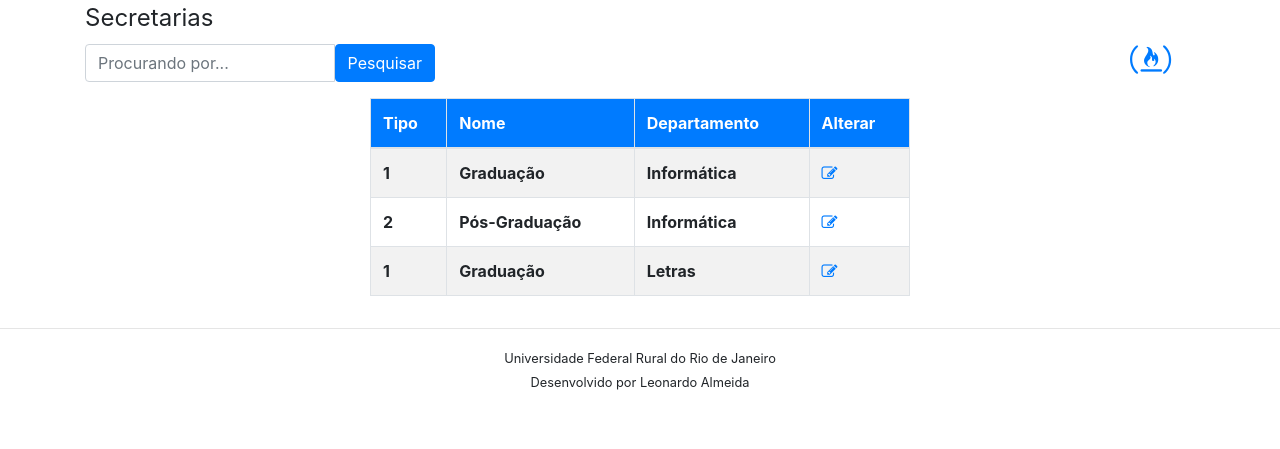
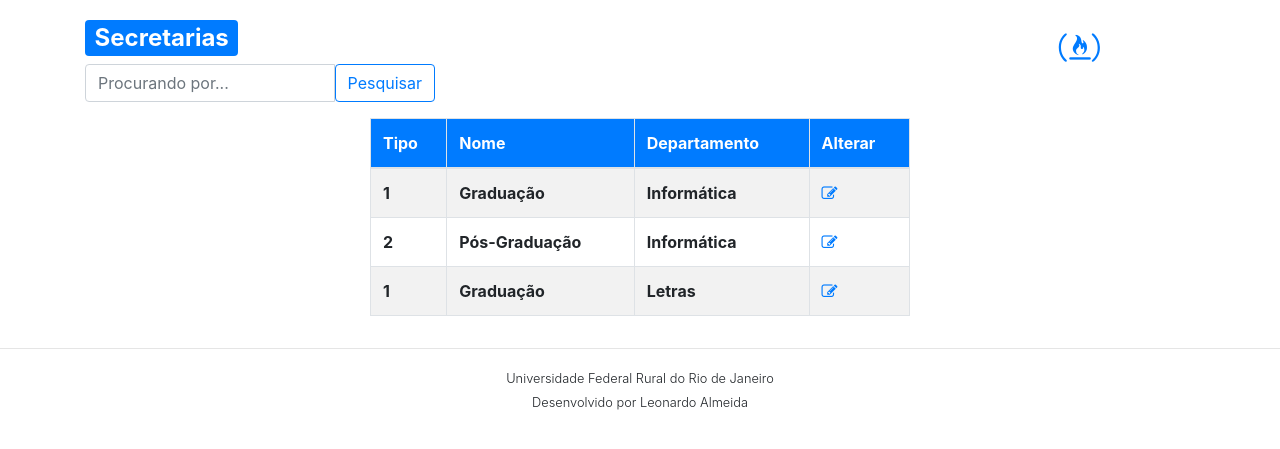
Before and after one commit to argos0676/DRCA_Django, a Django app: page /secretarias in a window 1280 px wide. Shown: the part 56-505 px from the top of the page. Run offline with Django 3.2, Linux system fonts and the light colour scheme; data comes from the database, SQL or seed files in the repository; lists and menus that the app fills with data are empty; parts of the project's set-up code (start-up, migrations or seed data) failed here and were passed over; some libraries are stand-ins or nearby versions.

Commit message:
html changes

```diff
--- a/core/templates/base.html
+++ b/core/templates/base.html
@@ -12,14 +12,7 @@
 	<link rel="icon" href="{% static 'favicon.ico' %}">
 
 	<style>
-		#footer {
-			background-size: cover;
-			width: 100%;
-			height: 70px;
-			text-align: center;
-			margin-top: 10px;
-		}
-		#thead{
+		#thead {
 			color: white;
 		}
 	</style>
@@ -56,11 +49,11 @@
 	</div>
 	<!-- FOOTER -->
 	<hr>
-	<div id="footer">
+	<div class="d-flex justify-content-center">
 		<p align="center">
-			<small>Universidade Federal Rural do Rio de Janeiro</small>
-			<br>
-			<small>Desenvolvido por Leonardo Almeida</small>
+			<small class="font-weight-light">Universidade Federal Rural do Rio de Janeiro</small>
+			<br/>
+			<small class="font-weight-light">Desenvolvido por Leonardo Almeida</small>
 		</p>
 	</div>
 	<script src="{% static 'jquery/dist/jquery.slim.min.js' %}"></script>
--- a/core/templates/index.html
+++ b/core/templates/index.html
@@ -1,13 +1,11 @@
 {% extends "base.html" %} {% block titulo %}Início{% endblock %} {% block conteudo %}
 <!-- CONTENT -->
 <div class="container mt-3">
-	<div class="row">
-		<div class="col-md-6 mx-auto my-3">
-			<div class="jumbotron text-center">
+		<div class="col-md-7 mx-auto my-3">
+			<div class="jumbotron jumbotron-fluid text-center">
 				<h1>DRCA</h1>
 				<h5>Departamento de Registro e Controle Academico</h5>
 			</div>
 		</div>
-	</div>
 </div>
 {% endblock %}
--- a/core/templates/secretarias.html
+++ b/core/templates/secretarias.html
@@ -1,20 +1,24 @@
 {% extends "base.html" %} {% block titulo %}Secretarias{% endblock %} {% block conteudo %}
-<legend>Secretarias</legend>
-<div class="row">
+<div class="row mt-3">
 	<div class="col-md-4">
+		<h2>
+			<span class="badge badge-primary">Secretarias</span>
+		</h2>
 		<form class="input-group" action="secretarias" method="get">
 			<input type="text" class="form-control" name="pesquisar_por" placeholder="Procurando por...">
 			<span class="input-group-btn">
-				<button class="btn btn-primary" type="submit">Pesquisar</button>
+				<button class="btn btn-outline-primary my-2 my-sm-0" type="submit">Pesquisar</button>
 			</span>
 		</form>
 	</div>
-	<div class="col-md-7"></div>
-	<div class="col-md-1">
-		<a href="/pdf"  title="pdf exemple">
+	<div class="col-md-7 text-right mt-3">
+		<a href="/pdf" title="pdf exemple" target="_blank">
 			<i class="fa fa-free-code-camp fa-2x" aria-hidden="true"></i>
 		</a>
 	</div>
+</div>
+<div class="text-right">
+
 </div>
 <div class="row">
 	<div class="col-md-6 mx-auto mt-3">
```
Also changed, not shown: core/templates/alunos.html (+8 -7 lines), core/templates/disciplinas.html (+5 -3 lines).
